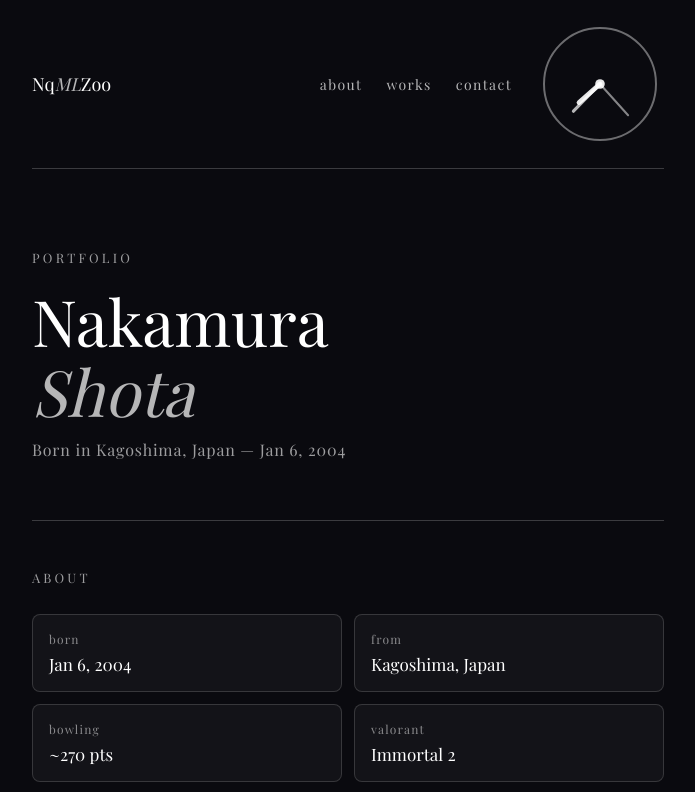
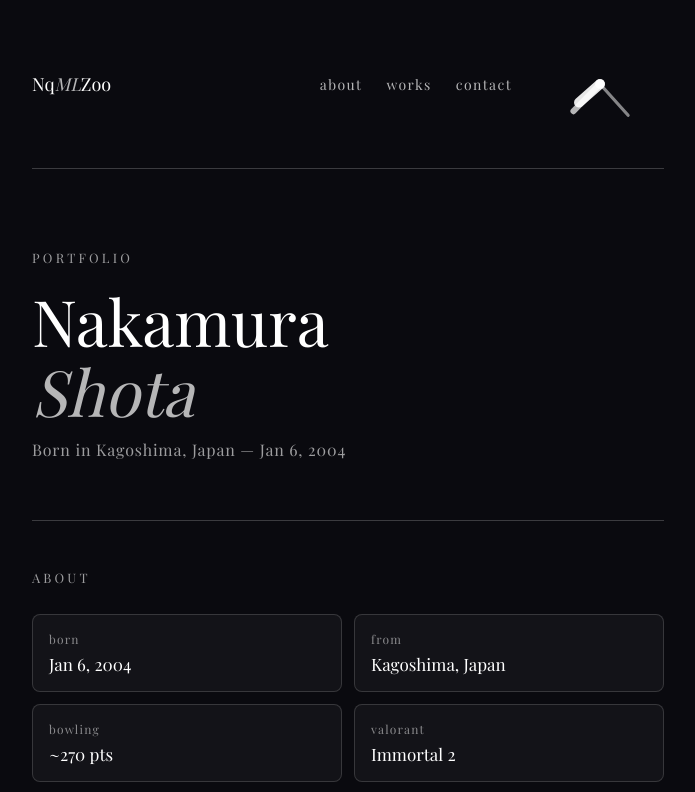
Before and after one commit to nqmlzoo/portfolio, a Next.js app: page / in a window 1280 px wide. Shown: the top 792 px of the page, without its empty margins (292-987 px from the left). Built offline with nearby package versions, Linux system fonts and the light colour scheme; a web font is replaced by a local one.

Commit message:
Update page.js

```diff
--- a/app/page.js
+++ b/app/page.js
@@ -4,6 +4,7 @@ export default function Home() {
   const hourRef = useRef()
   const minRef = useRef()
   const secRef = useRef()
+
   useEffect(() => {
     function updateClock() {
       const now = new Date()
@@ -18,14 +19,52 @@ export default function Home() {
       const hp = handPos(h * 30 + m * 0.5, 7)
       const mp = handPos(m * 6 + s * 0.1, 9.5)
       const sp = handPos(s * 6, 10.5)
-      if (hourRef.current) { hourRef.current.setAttribute('x2', hp.x); hourRef.current.setAttribute('y2', hp.y) }
-      if (minRef.current) { minRef.current.setAttribute('x2', mp.x); minRef.current.setAttribute('y2', mp.y) }
-      if (secRef.current) { secRef.current.setAttribute('x2', sp.x); secRef.current.setAttribute('y2', sp.y) }
+      if (hourRef.current) {
+        hourRef.current.setAttribute('x2', hp.x)
+        hourRef.current.setAttribute('y2', hp.y)
+      }
+      if (minRef.current) {
+        minRef.current.setAttribute('x2', mp.x)
+        minRef.current.setAttribute('y2', mp.y)
+      }
+      if (secRef.current) {
+        secRef.current.setAttribute('x2', sp.x)
+        secRef.current.setAttribute('y2', sp.y)
+      }
     }
     updateClock()
     const timer = setInterval(updateClock, 1000)
     return () => clearInterval(timer)
   }, [])
+
+  function smoothScroll(e, id) {
+    e.preventDefault()
+    const el = document.getElementById(id)
+    if (!el) return
+    const start = window.scrollY
+    const end = el.getBoundingClientRect().top + window.scrollY - 80
+    const duration = 800
+    const startTime = performance.now()
+    function ease(t) { return t < 0.5 ? 4*t*t*t : 1-Math.pow(-2*t+2,3)/2 }
+    function step(now) {
+      const elapsed = now - startTime
+      const progress = Math.min(elapsed / duration, 1)
+      window.scrollTo(0, start + (end - start) * ease(progress))
+      if (progress < 1) requestAnimationFrame(step)
+    }
+    requestAnimationFrame(step)
+  }
+
+  function SwordHand({ ref: r, x2, y2, stroke, width }) {
+    return (
+      <polygon
+        ref={r}
+        points={`16,16 15.2,14 ${x2},${y2} 16.8,14`}
+        fill={stroke}
+        opacity="0.9"
+      />
+    )
+  }
 
   return (
     <main style={{maxWidth:'680px',margin:'0 auto',padding:'0 24px'}}>
@@ -36,15 +75,17 @@ export default function Home() {
         <div style={{display:'flex',alignItems:'center',gap:'24px'}}>
           <div style={{display:'flex',gap:'24px'}}>
             {['about','works','contact'].map(l=>(
-              <a key={l} href={`#${l}`} style={{fontSize:'14px',color:'rgba(255,255,255,0.7)',letterSpacing:'.1em'}}>{l}</a>
+              <a key={l} href={`#${l}`} onClick={e=>smoothScroll(e,l)} style={{fontSize:'14px',color:'rgba(255,255,255,0.7)',letterSpacing:'.1em',cursor:'pointer'}}>{l}</a>
             ))}
           </div>
           <svg viewBox="0 0 32 32" width="128" height="128">
-            <circle cx="16" cy="16" r="14" fill="none" stroke="rgba(255,255,255,0.4)" strokeWidth="0.5"/>
             <circle cx="16" cy="16" r="1.2" fill="rgba(255,255,255,0.9)"/>
-            <line ref={hourRef} x1="16" y1="16" x2="16" y2="8" stroke="rgba(255,255,255,0.9)" strokeWidth="1.2" strokeLinecap="round"/>
-            <line ref={minRef} x1="16" y1="16" x2="16" y2="5" stroke="rgba(255,255,255,0.7)" strokeWidth="0.8" strokeLinecap="round"/>
-            <line ref={secRef} x1="16" y1="16" x2="16" y2="4" stroke="rgba(255,255,255,0.5)" strokeWidth="0.5" strokeLinecap="round"/>
+            <line ref={hourRef} x1="16" y1="16" x2="16" y2="8"
+              stroke="rgba(255,255,255,0.9)" strokeWidth="2.5" strokeLinecap="round"/>
+            <line ref={minRef} x1="16" y1="16" x2="16" y2="5"
+              stroke="rgba(255,255,255,0.7)" strokeWidth="1.5" strokeLinecap="round"/>
+            <line ref={secRef} x1="16" y1="16" x2="16" y2="4"
+              stroke="rgba(255,255,255,0.5)" strokeWidth="0.8" strokeLinecap="round"/>
           </svg>
         </div>
       </nav>
```
